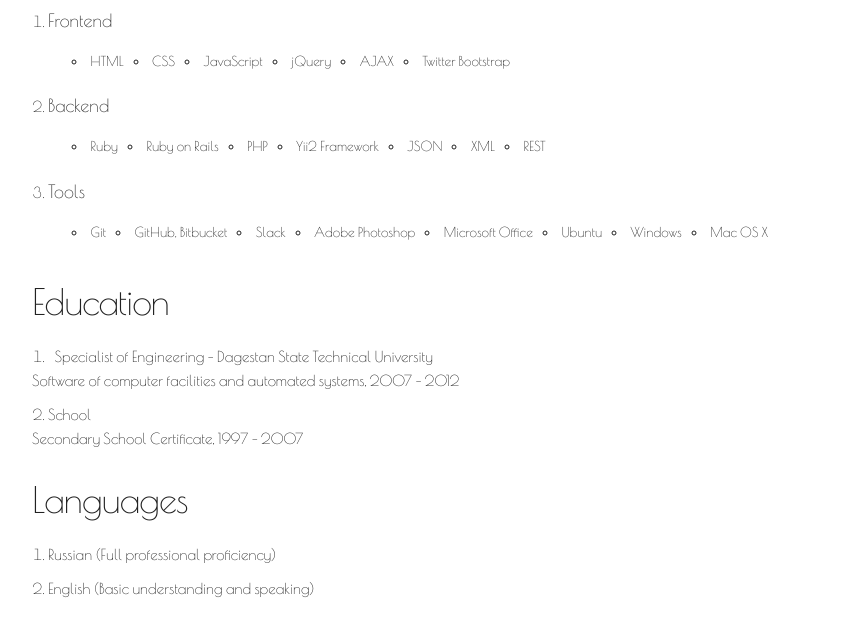
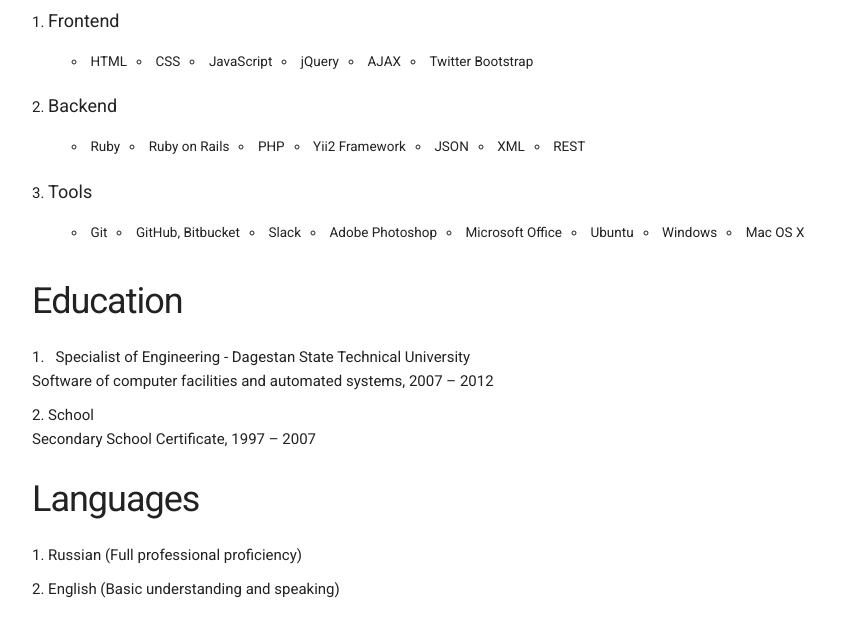
Before and after one commit to rabadan/cv, a plain HTML site: page index.html in a window 1280 px wide. Shown: the part 602-1228 px from the top of the page, without its empty margins (128-988 px from the left). Drawn offline with nearby package versions, Linux system fonts and the light colour scheme.

Commit message:
chenge fonts

```diff
--- a/css/skeleton.css
+++ b/css/skeleton.css
@@ -124,7 +124,7 @@ body {
   font-size: 1.5em; /* currently ems cause chrome bug misinterpreting rems on body element */
   line-height: 1.6;
   font-weight: 400;
-  font-family: 'Poiret One', cursive;
+  font-family: 'Roboto', sans-serif;
   color: #222; }
 
 
--- a/index.html
+++ b/index.html
@@ -8,7 +8,7 @@
 
   <meta name="viewport" content="width=device-width, initial-scale=1">
 
-  <link href="https://fonts.googleapis.com/css?family=Poiret+One" rel="stylesheet">
+  <link href="https://fonts.googleapis.com/css?family=Roboto" rel="stylesheet">
 
   <link rel="stylesheet" href="css/normalize.css">
   <link rel="stylesheet" href="css/skeleton.css">
```
